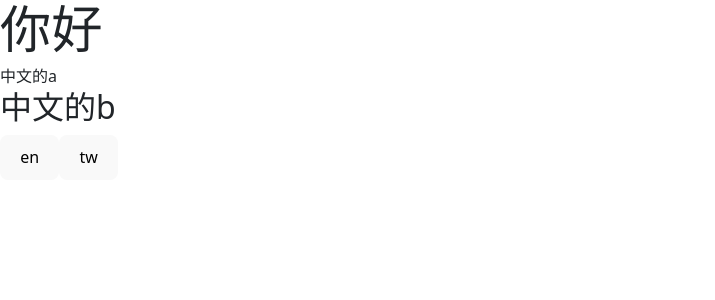
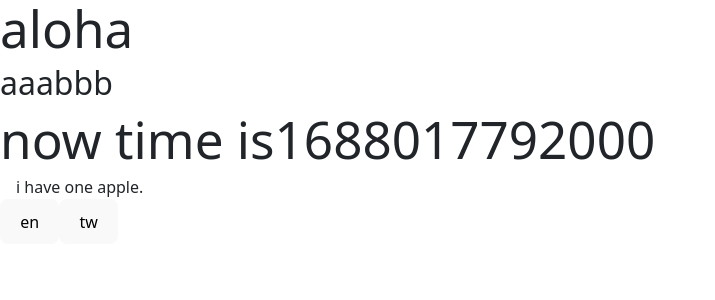
Before and after one commit to WinnieS0728/TypeScript, a React (Vite) app in the folder winnies/: page /tra in a window 1280 px wide. Shown: the top 300 px of the page, without its empty margins (0-715 px from the left). Built offline with nearby package versions, Linux system fonts and the light colour scheme; no server answers.

Commit message:
存檔一下 準備多語系

```diff
--- a/winnies/package.json
+++ b/winnies/package.json
@@ -19,6 +19,7 @@
     "date-fns": "^2.30.0",
     "gh-pages": "^5.0.0",
     "i18next": "^23.2.6",
+    "i18next-browser-languagedetector": "^7.1.0",
     "i18next-http-backend": "^2.2.1",
     "react": "^18.2.0",
     "react-day-picker": "^8.8.0",
--- /dev/null
+++ b/winnies/src/assets/locales/en/test.json
@@ -0,0 +1,8 @@
+{
+  "hello": "aloha",
+  "a": "aaa",
+  "b": "bbb",
+  "time": "now time is{{time}}",
+  "apple_one": "i have one apple.",
+  "apple_other": "i have {{count}} apples."
+}
--- a/winnies/src/assets/locales/en/translate.json
+++ /dev/null
@@ -1,5 +0,0 @@
-{
-  "hello": "aloha",
-  "a": "aaa",
-  "b": "bbb"
-}
--- /dev/null
+++ b/winnies/src/assets/locales/zh-tw/test.json
@@ -0,0 +1,8 @@
+{
+  "hello": "你好",
+  "a": "中文的a",
+  "b": "中文的b",
+  "time": "現在時間是{{time}}",
+  "apple_one": "只有一個蘋果",
+  "apple_other": "變出 {{count}} 個蘋果"
+}
--- a/winnies/src/assets/locales/zh-tw/translate.json
+++ /dev/null
@@ -1,5 +0,0 @@
-{
-  "hello": "你好",
-  "a": "中文的a",
-  "b": "中文的b"
-}
--- a/winnies/src/i18n.ts
+++ b/winnies/src/i18n.ts
@@ -2,8 +2,9 @@ import i18n from "i18next";
 import { initReactI18next } from "react-i18next";
 import Backend from "i18next-http-backend";
 
-import en from "@locales/en/translate.json";
-import tw from "@locales/zh-tw/translate.json";
+import en from "@locales/en/test.json";
+import tw from "@locales/zh-tw/test.json";
+import LanguageDetector from "i18next-browser-languagedetector";
 
 const resources = {
   en: {
@@ -16,14 +17,16 @@ const resources = {
 
 i18n
   // .use(Backend)
+  .use(LanguageDetector)
   .use(initReactI18next)
   .init({
     // backend: {
     //   loadPath: "/locales/{{lng}}/{{ns}}.json",
     // },
+    // debug: true,
     resources,
-    lng: "zh_tw",
-    fallbackLng: "en",
+    // lng: "zh_tw",
+    fallbackLng: "zh_tw",
     interpolation: {
       escapeValue: false,
     },
--- a/winnies/src/pages/test.tsx
+++ b/winnies/src/pages/test.tsx
@@ -1,19 +1,30 @@
-
 import { Trans, useTranslation } from "react-i18next";
 const TTT = () => {
   const { t, i18n } = useTranslation();
   const changeL = (lng: string) => {
-    i18n.changeLanguage(lng)
+    i18n.changeLanguage(lng);
   };
+  const time = Date.now();
+
+  const name = "AAA";
+  const count = 1;
+  const message = ["m1"];
   return (
     <>
       <h1>{t("hello")}</h1>
-      <Trans i18nKey={"en"}>
-        <span>
+      <Trans
+        i18nKey={"en"}
+        count={2}
+      >
+        <h2>
           {t("a")}
-          <h2>{t("中文的b")}</h2>
-        </span>
+          <span>{t("b")}</span>
+        </h2>
       </Trans>
+      <h1>{t("time", { time: time })}</h1>
+      <div style={{ marginLeft: "1rem" }}>
+        {t("apple", { count: 1 })}
+      </div>
 
       <button
         type='button'
```
Also changed, not shown: 1 other file (tests, documents, lock files or other folders).
